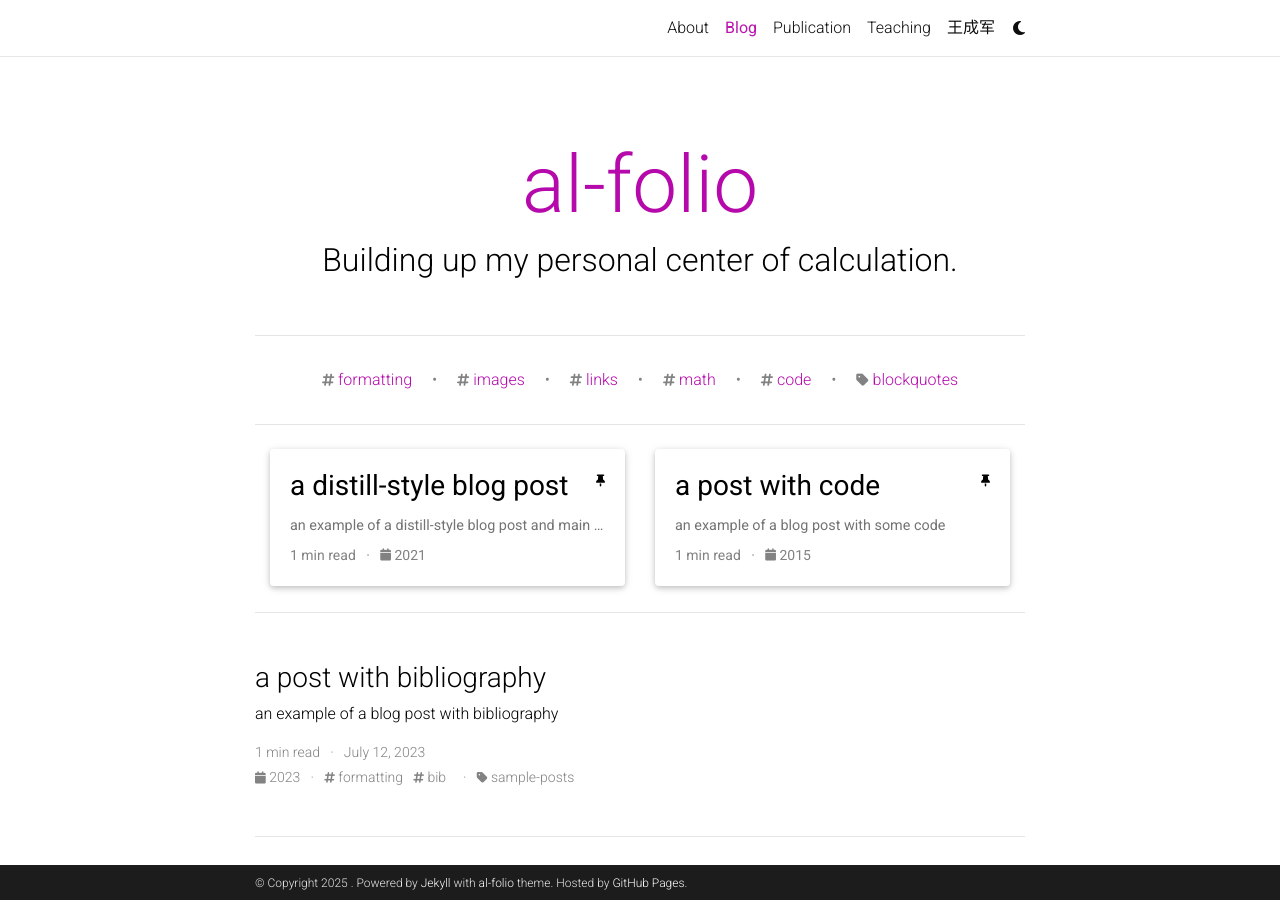
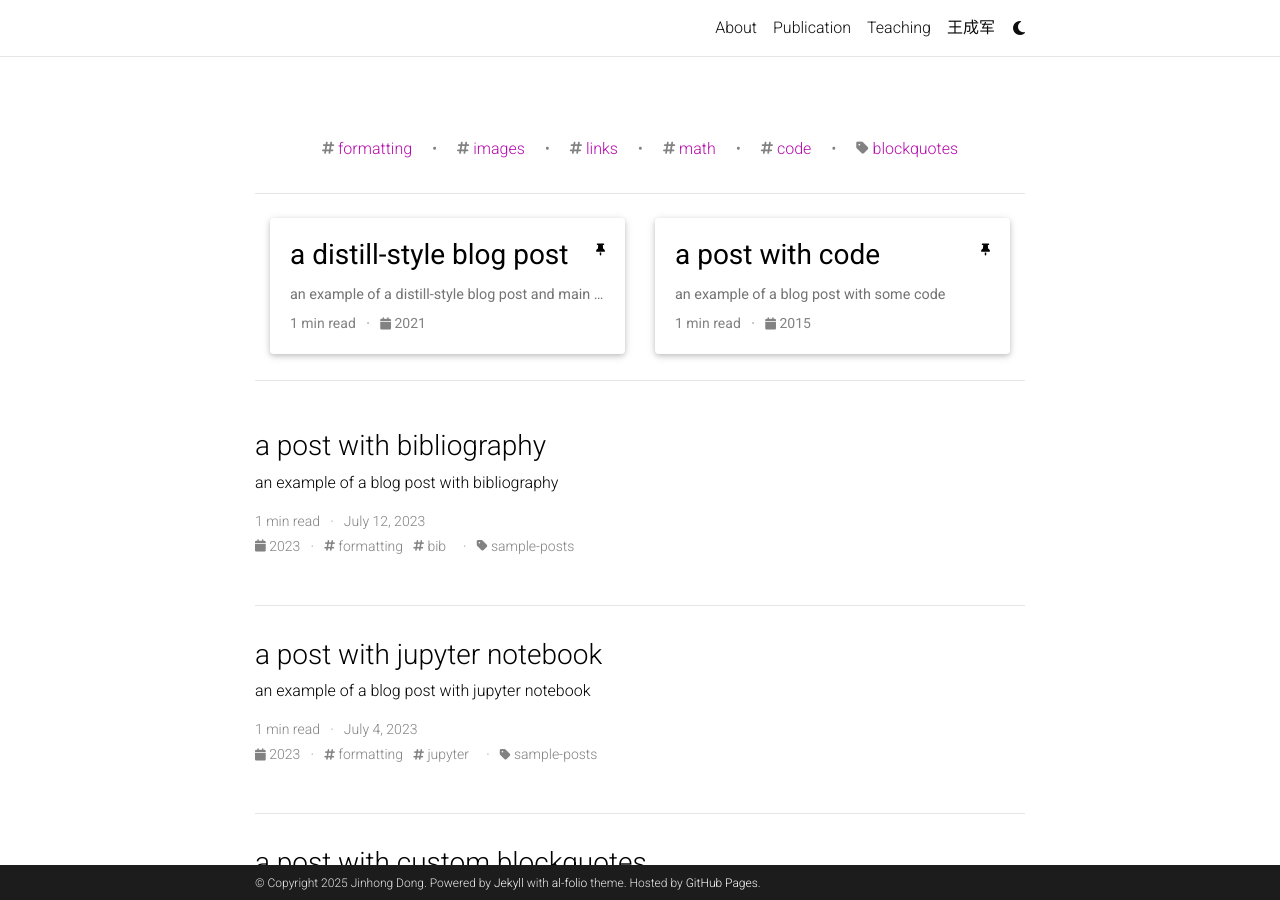
Before and after one commit to rouwei428/rouwei428.github.io, a Jekyll site: the page built from blog/index.html, in a window 1280 px wide and 900 px high. Built offline with Jekyll 4.4.1, drawn with Linux system fonts in a browser that asks for light colours; full-size pictures stand in for the smaller copies a plugin makes; the list of posts is cut into pages by our own code; comment, search, counter and statistics services are not loaded; a style sheet for code colours, icons or effects is not loaded; some of the changed lines change nothing that is shown.

Commit message:
Update _config.yml

```diff
--- a/_config.yml
+++ b/_config.yml
@@ -2,47 +2,45 @@
 # Site settings
 # -----------------------------------------------------------------------------
 
-title: blank # the website title (if blank, full name will be used instead)
-first_name:
+title:  # 修改了网站标题
+first_name: Jinhong
 middle_name:
-last_name:
-email: wangchengjun@nju.edu.cn
-description: > # the ">" symbol means to ignore newlines until "footer_text:"
-  Know Thyself.
+last_name: Dong
+email: 18216827601@163.com # 请替换为你的真实邮箱
+description: > # 修改了网站描述
+  欢迎访问我的个人网站，这里记录了我的学习笔记和项目经验。
 footer_text: >
   Powered by <a href="https://jekyllrb.com/" target="_blank">Jekyll</a> with <a href="https://github.com/alshedivat/al-folio">al-folio</a> theme.
   Hosted by <a href="https://pages.github.com/" target="_blank">GitHub Pages</a>.
-keywords: jekyll, jekyll-theme, academic-website, portfolio-website  # add your own keywords or leave empty
+keywords: jekyll, 个人网站, 学习笔记, 项目作品 # 修改了关键词
 
-lang: en # the language of your site (for example: en, fr, cn, ru, etc.)
-icon: ⚛️  # the emoji used as the favicon (alternatively, provide image name in /assets/img/)
+lang: en # 保持英文，避免可能的兼容性问题
+icon: 🌙  # 网站图标
 
-url: https://rouwei428.github.io # the base hostname & protocol for your site
-baseurl:  # the subpath of your site, e.g. /blog/
-last_updated: false # set to true if you want to display last updated in the footer
-impressum_path:  # set to path to include impressum link in the footer, use the same path as permalink in a page, helps to conform with EU GDPR
+url: https://JinhongDong.github.io # 你的网站地址
+baseurl:  # 子路径，保持为空
+last_updated: false # 是否在页脚显示最后更新时间
+impressum_path:  # 隐私声明路径
 
 # -----------------------------------------------------------------------------
 # Theme
 # -----------------------------------------------------------------------------
 
-# code highlighter theme
-highlight_theme_light: github   # https://github.com/jwarby/jekyll-pygments-themes
-highlight_theme_dark: native    # https://github.com/jwarby/jekyll-pygments-themes
+# 代码高亮主题
+highlight_theme_light: github
+highlight_theme_dark: native
 
-# repo color theme
-repo_theme_light: default       # https://github.com/anuraghazra/github-readme-stats/blob/master/themes/README.md
-repo_theme_dark: dark           # https://github.com/anuraghazra/github-readme-stats/blob/master/themes/README.md
+# 仓库统计颜色主题
+repo_theme_light: default
+repo_theme_dark: dark
 repo_trophies:
   enabled: true
-  theme_light: flat    # https://github.com/ryo-ma/github-profile-trophy
-  theme_dark: gitdimmed  # https://github.com/ryo-ma/github-profile-trophy
+  theme_light: flat
+  theme_dark: gitdimmed
 
 # -----------------------------------------------------------------------------
 # RSS Feed
 # -----------------------------------------------------------------------------
-# will use title and url fields
-# Take a look to https://github.com/jekyll/jekyll-feed for more customization
 
 rss_icon: true
 
@@ -53,80 +51,77 @@
 navbar_fixed: true
 footer_fixed: true
 
-# Dimensions
+# 尺寸
 max_width: 800px
-
-# TODO: add layout settings (single page vs. multi-page)
 
 # -----------------------------------------------------------------------------
 # Open Graph & Schema.org
 # -----------------------------------------------------------------------------
-# Display links to the page with a preview object on social media.
-serve_og_meta: false # Include Open Graph meta tags in the HTML head
-serve_schema_org: false # Include Schema.org in the HTML head
-og_image: # The site-wide (default for all links) Open Graph preview image
+serve_og_meta: false
+serve_schema_org: false
+og_image:
 
 # -----------------------------------------------------------------------------
 # Social integration
 # -----------------------------------------------------------------------------
 
-github_username: chengjun # your GitHub user name
-gitlab_username: # your GitLab user name
-twitter_username: ChengJunWang # your Twitter handle
-mastodon_username: # your mastodon instance+username in the format instance.tld/@username
-linkedin_username: # your LinkedIn user name
-telegram_username: # your Telegram user name
-scholar_userid: nNdt_G8AAAAJ # your Google Scholar ID
-semanticscholar_id: # your Semantic Scholar ID
-whatsapp_number: # your WhatsApp number (full phone number in international format. Omit any zeroes, brackets, or dashes when adding the phone number in international format.)
-orcid_id: 0000-0002-9507-2888 # your ORCID ID
-medium_username: # your Medium username
-quora_username: # your Quora username
-publons_id: # your ID on Publons
-lattes_id: # your ID on Lattes (Brazilian Lattes CV)
-osf_id: 2swnx # your OSF ID
-research_gate_profile: Cheng_Jun_Wang # your profile on ResearchGate
-scopus_id: # your profile on Scopus
-blogger_url: # your blogger URL
-keybase_username: # your keybase user name
-wikidata_id: # your wikidata id
-wikipedia_id: # your wikipedia id (Case sensitive)
-dblp_url: # your DBLP profile url
-stackoverflow_id: 912429 # your stackoverflow id
-kaggle_id: chengjun # your kaggle id
-lastfm_id: # your lastfm id
-spotify_id: # your spotify id
-pinterest_id: # your pinterest id
-unsplash_id: # your unsplash id
-instagram_id: # your instagram id
-facebook_id: # your facebook id
-youtube_id: # your youtube channel id (youtube.com/@<youtube_id>)
-discord_id: # your discord id (18-digit unique numerical identifier)
-zotero_username: wangchj2020 # your zotero username
+github_username: JinhongDong # 修改为你的GitHub用户名
+gitlab_username: # 留空
+twitter_username: # 留空
+mastodon_username: # 留空
+linkedin_username: # 留空
+telegram_username: # 留空
+scholar_userid: # 留空
+semanticscholar_id: # 留空
+whatsapp_number: # 留空
+orcid_id: # 留空
+medium_username: # 留空
+quora_username: # 留空
+publons_id: # 留空
+lattes_id: # 留空
+osf_id: # 留空
+research_gate_profile: # 留空
+scopus_id: # 留空
+blogger_url: # 留空
+keybase_username: # 留空
+wikidata_id: # 留空
+wikipedia_id: # 留空
+dblp_url: # 留空
+stackoverflow_id: # 留空
+kaggle_id: # 留空
+lastfm_id: # 留空
+spotify_id: # 留空
+pinterest_id: # 留空
+unsplash_id: # 留空
+instagram_id: # 留空
+facebook_id: # 留空
+youtube_id: # 留空
+discord_id: # 留空
+zotero_username: # 留空
 
 contact_note: >
-  Know Thyself.
+# 欢迎联系我！
 
 # -----------------------------------------------------------------------------
 # Analytics and search engine verification
 # -----------------------------------------------------------------------------
 
-google_analytics:  # your Google Analytics measurement ID (format: G-XXXXXXXXXX)
-cronitor_analytics:  # cronitor RUM analytics site ID (format: XXXXXXXXX)
+google_analytics:  # 留空
+cronitor_analytics:  # 留空
 
-google_site_verification:  # your google-site-verification ID (Google Search Console)
-bing_site_verification:  # out your bing-site-verification ID (Bing Webmaster)
+google_site_verification:  # 留空
+bing_site_verification:  # 留空
 
 # -----------------------------------------------------------------------------
 # Blog
 # -----------------------------------------------------------------------------
 
-blog_name: al-folio # blog_name will be displayed in your blog page
-blog_nav_title: Blog # your blog must have a title for it to be displayed in the nav bar
-blog_description: Building up my personal center of calculation.
-permalink: /blog/:year/:title/
+#blog_name: al-folio # 保持原样
+#blog_nav_title: Blog # 保持原样
+#blog_description: 这里记录了我的学习笔记和思考。 # 修改了描述
+#permalink: /blog/:year/:title/
 
-# Pagination
+# 分页
 pagination:
   enabled: true
 
@@ -134,29 +129,24 @@
   enabled: true
   max_related: 5
 
-# Giscus comments (RECOMMENDED)
-# Follow instructions on https://giscus.app/ to setup for your repo to fill out
-# the information below.
+# Giscus评论系统
 giscus:
-  repo: alshedivat/al-folio      # <your-github-user-name>/<your-github-repo-name>
+  repo: alshedivat/al-folio      # 保持原样
   repo_id: MDEwOlJlcG9zaXRvcnk2MDAyNDM2NQ==
-  category: Comments             # name of the category under which discussions will be created
+  category: Comments
   category_id: DIC_kwDOA5PmLc4CTBt6
-  mapping: title                 # identify discussions by post title
-  strict: 1                      # use strict identification mode
-  reactions_enabled: 1           # enable (1) or disable (0) emoji reactions
-  input_position: bottom         # whether to display input form below (bottom) or above (top) the comments
-  theme: preferred_color_scheme  # name of the color scheme (preferred works well with al-folio light/dark mode)
+  mapping: title
+  strict: 1
+  reactions_enabled: 1
+  input_position: bottom
+  theme: preferred_color_scheme
   emit_metadata: 0
   lang: en
 
-# Disqus comments (DEPRECATED)
-disqus_shortname: al-folio # put your disqus shortname
-# https://help.disqus.com/en/articles/1717111-what-s-a-shortname
+# Disqus评论系统
+disqus_shortname: al-folio
 
-# External sources.
-# If you have blog posts published on medium.com or other external sources,
-# you can display them in your blog by adding a link to the RSS feed.
+# 外部源
 external_sources:
   - name: medium.com
     rss_url: https://medium.com/@al-folio/feed
@@ -177,19 +167,19 @@
 
 announcements:
   enabled: true
-  scrollable: true # adds a vertical scroll bar if there are more than 3 news items
-  limit: 5 # leave blank to include all the news in the `_news` folder
+  scrollable: true
+  limit: 5
 
 latest_posts:
   enabled: true
-  scrollable: true # adds a vertical scroll bar if there are more than 3 new posts items
-  limit: 3 # leave blank to include all the blog posts
+  scrollable: true
+  limit: 3
 
 # -----------------------------------------------------------------------------
 # Jekyll settings
 # -----------------------------------------------------------------------------
 
-# Markdown and syntax highlight
+# Markdown和语法高亮
 markdown: kramdown
 highlighter: rouge
 kramdown:
@@ -202,7 +192,7 @@
       line_numbers: false
       start_line: 1
 
-# Includes & excludes
+# 包含和排除
 include: ['_pages']
 exclude:
   - bin
@@ -214,7 +204,8 @@
   - .nojekyll
   - .git
 
-# Plug-ins
+# 插件 - 保持原始设置
+
 plugins:
   - jekyll-archives
   - jekyll-diagrams
@@ -232,7 +223,7 @@
   - jekyll-twitter-plugin
   - jemoji
 
-# Sitemap settings
+# 站点地图设置
 defaults:
   - scope:
       path: "assets"
@@ -253,7 +244,7 @@
 # -----------------------------------------------------------------------------
 
 jekyll-archives:
-  enabled: [year, tags, categories] # enables year, tag and category archives (remove if you need to disable one of them).
+  enabled: [year, tags, categories]
   layouts:
     year: archive-year
     tag: archive-tag
@@ -263,8 +254,8 @@
     tag: '/blog/tag/:name/'
     category: '/blog/category/:name/'
 
-display_tags: ['formatting', 'images', 'links', 'math', 'code'] # these tags will be displayed on the front page of your blog
-display_categories: ['blockquotes'] # these categories will be displayed on the front page of your blog
+display_tags: ['formatting', 'images', 'links', 'math', 'code']
+display_categories: ['blockquotes']
 
 # -----------------------------------------------------------------------------
 # Jekyll Scholar
@@ -272,8 +263,8 @@
 
 scholar:
 
-  last_name: [Wang]
-  first_name: [Cheng-Jun]
+  last_name: [Dong] # 修改为你的姓氏
+  first_name: [Jinhong] # 修改为你的名字
 
   style: apa
   locale: en
@@ -281,9 +272,6 @@
   source: /_bibliography/
   bibliography: papers.bib
   bibliography_template: bib
-  # Note: if you have latex math in your bibtex, the latex filter
-  # preprocessing may conflict with MathJAX if the latter is enabled.
-  # See https://github.com/alshedivat/al-folio/issues/357.
   bibtex_filters: [latex, smallcaps, superscript]
 
   replace_strings: true
@@ -297,36 +285,31 @@
   group_by: year
   group_order: descending
 
-badges: # Display different badges for your publications
-  altmetric_badge: true # Altmetric badge (https://www.altmetric.com/products/altmetric-badges/)
-  dimensions_badge: true # Dimensions badge (https://badge.dimensions.ai/)
+badges:
+  altmetric_badge: true
+  dimensions_badge: true
 
-# Filter out certain bibtex entry keywords used internally from the bib output
 filtered_bibtex_keywords: [abbr, abstract, arxiv, bibtex_show, html, pdf, selected, supp, blog, code, poster, slides, website, preview, altmetric]
 
-# Maximum number of authors to be shown for each publication (more authors are visible on click)
-max_author_limit: 3  # leave blank to always show all authors
-more_authors_animation_delay: 10  # more authors are revealed on click using animation; smaller delay means faster animation
-
+max_author_limit: 3
+more_authors_animation_delay: 10
 
 # -----------------------------------------------------------------------------
 # Jekyll Link Attributes
 # -----------------------------------------------------------------------------
 
-# These are the defaults
 external_links:
   enabled: true
   rel: external nofollow noopener
   target: _blank
   exclude:
 
-
 # -----------------------------------------------------------------------------
 # Responsive WebP Images
 # -----------------------------------------------------------------------------
 
 imagemagick:
-  enabled: true # enables responsive images for your site (recommended, see https://github.com/alshedivat/al-folio/issues/537)
+  enabled: true
   widths:
     - 480
     - 800
@@ -346,29 +329,23 @@
 # -----------------------------------------------------------------------------
 
 jekyll-diagrams:
-    # configuration, see https://github.com/zhustec/jekyll-diagrams.
-    # feel free to comment out this section if not using jekyll diagrams.
-
 
 # -----------------------------------------------------------------------------
 # Optional Features
 # -----------------------------------------------------------------------------
 
-enable_google_analytics:    false  # enables google analytics
-enable_cronitor_analytics: false  # enables cronitor RUM analytics
-enable_google_verification: false  # enables google site verification
-enable_bing_verification:   false  # enables bing site verification
-enable_masonry:             true   # enables automatic project cards arrangement
-enable_math:                true   # enables math typesetting (uses MathJax)
-enable_tooltips:            false  # enables automatic tooltip links generated
-                                   # for each section titles on pages and posts
-enable_darkmode:            true   # enables switching between light/dark modes
-enable_navbar_social:       false  # enables displaying social links in the
-                                   # navbar on the about page
-enable_project_categories:  true   # enables categorization of projects into
-                                   # multiple categories
-enable_medium_zoom:         true   # enables image zoom feature (as on medium.com)
-enable_progressbar:         true   # enables a horizontal progress bar linked to the vertical scroll position
+enable_google_analytics:    false
+enable_cronitor_analytics: false
+enable_google_verification: false
+enable_bing_verification:   false
+enable_masonry:             true
+enable_math:                true
+enable_tooltips:            false
+enable_darkmode:            true
+enable_navbar_social:       false
+enable_project_categories:  true
+enable_medium_zoom:         true
+enable_progressbar:         true
 
 # -----------------------------------------------------------------------------
 # Library versions
@@ -408,9 +385,9 @@
 # Get external JSON data
 # -----------------------------------------------------------------------------
 
-jekyll_get_json:
+jekyll-get_json:
   - data: resume
-    json: assets/json/resume.json # it can also be an url
+    json: assets/json/resume.json
 jsonresume:
   - basics
   - work
```
